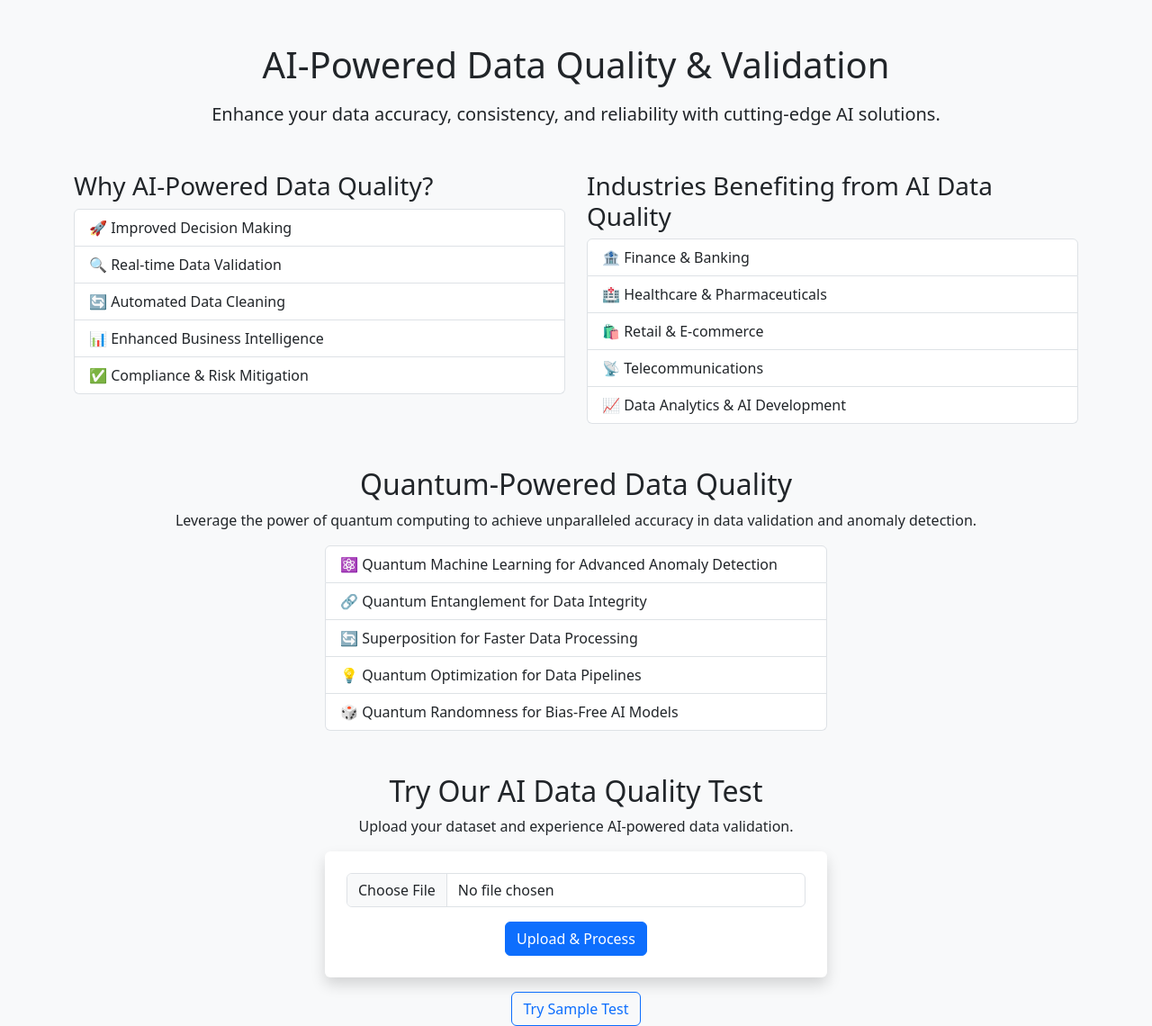
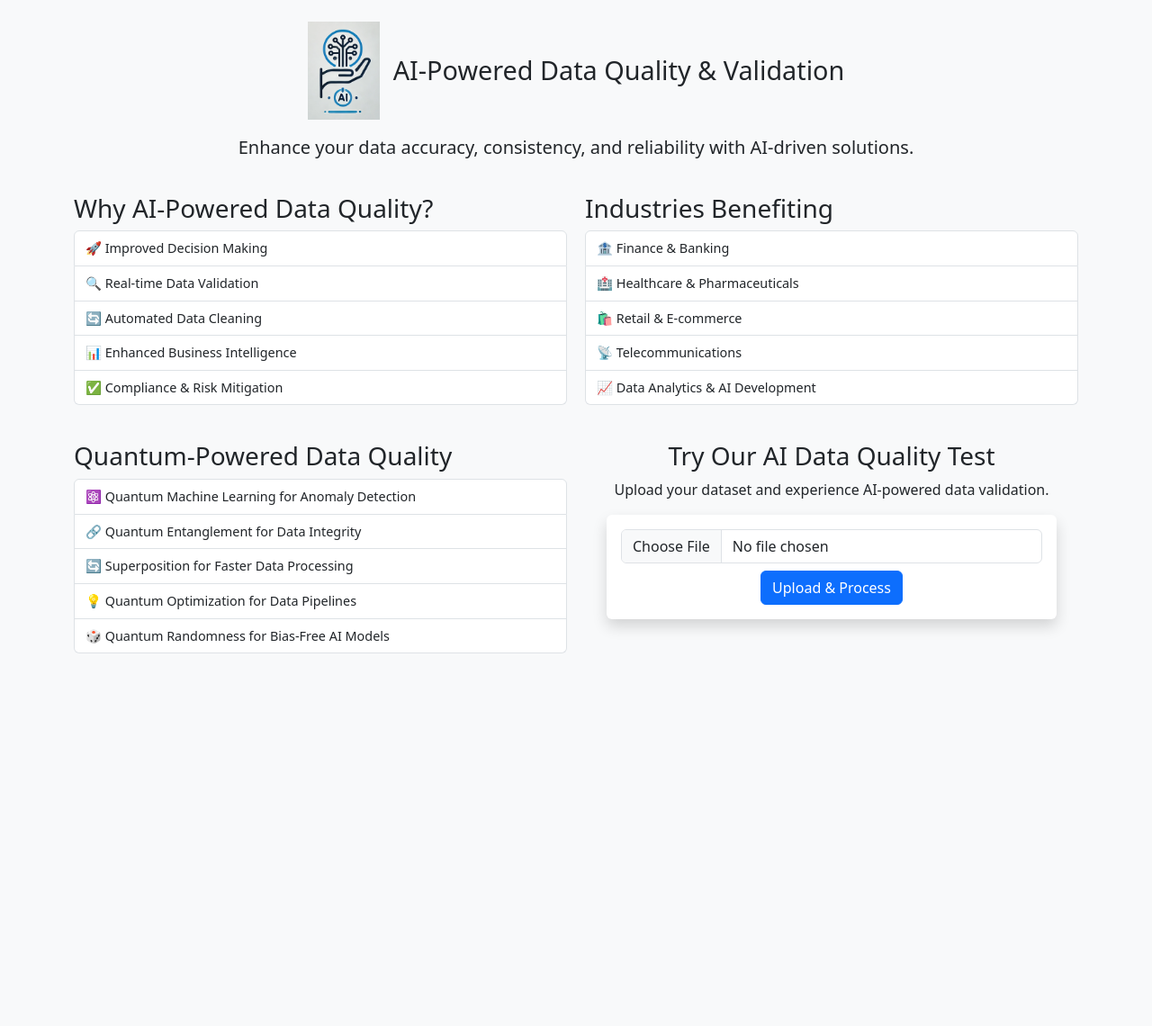
Before and after one commit to dennishbb/my-web-app, a Flask app: page / in a window 1280 px wide. Shown: the whole page at 90% size. After the commit the page ends 726 px from the top, so only its background shows below. Run offline with Flask 3, Linux system fonts and the light colour scheme; some libraries are stand-ins or nearby versions.

Commit message:
Added logo

```diff
--- a/src/templates/index.html
+++ b/src/templates/index.html
@@ -5,16 +5,26 @@
     <meta name="viewport" content="width=device-width, initial-scale=1.0">
     <title>AI Data Quality & Validation</title>
     <link rel="stylesheet" href="https://cdn.jsdelivr.net/npm/bootstrap@5.3.0/dist/css/bootstrap.min.css">
+    <style>
+        .compact-section { padding: 20px 0; }
+        .list-group-item { font-size: 0.9rem; padding: 8px 12px; }
+        .content-grid { display: grid; grid-template-columns: 1fr 1fr; gap: 20px; }
+        .title-logo { display: flex; align-items: center; justify-content: center; gap: 15px; }
+        .title-logo img { max-width: 80px; }
+        .title-logo h1 { font-size: 1.8rem; margin: 0; }
+        .upload-box { max-width: 500px; margin: 0 auto; }
+    </style>
 </head>
 <body class="bg-light">
-    <div class="container mt-5">
-        <div class="text-center mb-5">
-            <h1 class="mb-3">AI-Powered Data Quality & Validation</h1>
-            <p class="lead">Enhance your data accuracy, consistency, and reliability with cutting-edge AI solutions.</p>
+    <div class="container mt-4">
+        <div class="text-center mb-3 title-logo">
+            <img src="/static/images/logo.png" alt="AI Data Quality Logo">
+            <h1>AI-Powered Data Quality & Validation</h1>
         </div>
+        <p class="text-center lead">Enhance your data accuracy, consistency, and reliability with AI-driven solutions.</p>
 
-        <div class="row">
-            <div class="col-md-6">
+        <div class="content-grid compact-section">
+            <div>
                 <h3>Why AI-Powered Data Quality?</h3>
                 <ul class="list-group">
                     <li class="list-group-item">🚀 Improved Decision Making</li>
@@ -24,8 +34,8 @@
                     <li class="list-group-item">✅ Compliance & Risk Mitigation</li>
                 </ul>
             </div>
-            <div class="col-md-6">
-                <h3>Industries Benefiting from AI Data Quality</h3>
+            <div>
+                <h3>Industries Benefiting</h3>
                 <ul class="list-group">
                     <li class="list-group-item">🏦 Finance & Banking</li>
                     <li class="list-group-item">🏥 Healthcare & Pharmaceuticals</li>
@@ -36,26 +46,25 @@
             </div>
         </div>
 
-        <div class="text-center mt-5">
-            <h2>Quantum-Powered Data Quality</h2>
-            <p>Leverage the power of quantum computing to achieve unparalleled accuracy in data validation and anomaly detection.</p>
-            <ul class="list-group w-50 mx-auto text-start">
-                <li class="list-group-item">⚛️ Quantum Machine Learning for Advanced Anomaly Detection</li>
+        <div class="content-grid compact-section">
+            <div>
+                <h3>Quantum-Powered Data Quality</h3>
+                <ul class="list-group">
+                    <li class="list-group-item">⚛️ Quantum Machine Learning for Anomaly Detection</li>
                     <li class="list-group-item">🔗 Quantum Entanglement for Data Integrity</li>
                     <li class="list-group-item">🔄 Superposition for Faster Data Processing</li>
                     <li class="list-group-item">💡 Quantum Optimization for Data Pipelines</li>
                     <li class="list-group-item">🎲 Quantum Randomness for Bias-Free AI Models</li>
                 </ul>
             </div>
-
-        <div class="text-center mt-5">
-            <h2>Try Our AI Data Quality Test</h2>
+            <div class="text-center">
+                <h3>Try Our AI Data Quality Test</h3>
                 <p>Upload your dataset and experience AI-powered data validation.</p>
-            <form action="/upload" method="post" enctype="multipart/form-data" class="p-4 bg-white shadow rounded w-50 mx-auto">
-                <input type="file" name="file" class="form-control mb-3" required>
+                <form action="/upload" method="post" enctype="multipart/form-data" class="p-3 bg-white shadow rounded upload-box">
+                    <input type="file" name="file" class="form-control mb-2" required>
                     <button type="submit" class="btn btn-primary">Upload & Process</button>
                 </form>
-            <a href="/sample-test" class="btn btn-outline-primary mt-3">Try Sample Test</a>
+            </div>
         </div>
     </div>
     <script src="https://cdn.jsdelivr.net/npm/bootstrap@5.3.0/dist/js/bootstrap.bundle.min.js"></script>
```
Also changed, not shown: src/static/images/logo.png (added), src/static/styles.css (renamed from static/styles.css). Lines whose indentation alone changed are shown as unchanged.
